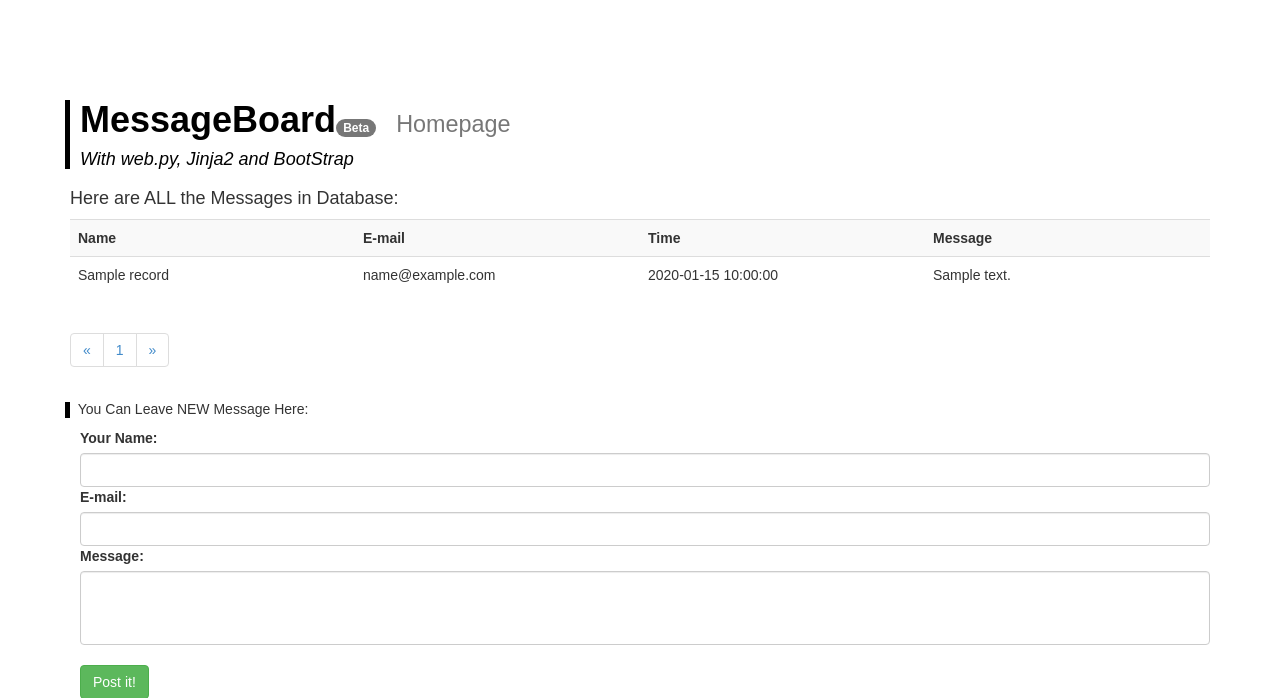
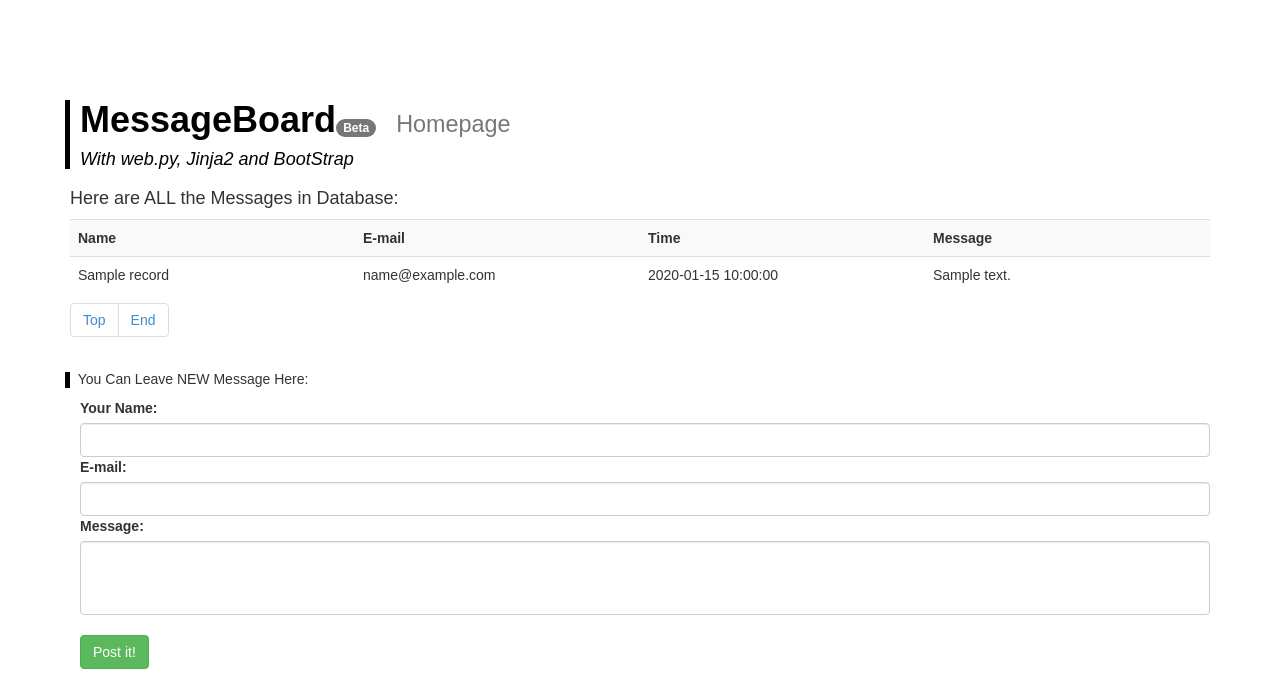
Before and after one commit to Sharuru/MessageBoard-with-Web.py, a Python web app: template templates/index.html in a window 1280 px wide. Shown: the top 698 px of the page. Run offline with Jinja, Linux system fonts and the light colour scheme; the template is opened without the code that fills it: most values are stand-ins (such as "Sample title", 1, 10 or a date in 2020).

Commit message:
auto correct error parameters in pagination
New: little adjustment in .css files.
New: show 8 records in one page now.

```diff
--- a/static/css/index.css
+++ b/static/css/index.css
@@ -28,6 +28,6 @@ box-shadow:-5px 0px black;
 .new-message-form{
 margin-left:10px;
 }
-.input-alert{
-margin-left:10px;
+.pagenavi{
+margin-top:-30px;
 }
--- a/templates/index.html
+++ b/templates/index.html
@@ -60,13 +60,23 @@
             </tr>
             {% endfor %}
         </table>
+        <div class="pagenavi">
             <ul class="pagination">
+            {% if page - 1 == 0 %}
+            <li><a href="/?page=1">Top</a></li>
+            {% else %}
             <li><a href="/?page={{ page - 1 }}">&laquo;</a></li>
-            {% for page_num in range(1,t_page+1) %}
+            {% endif %}
+            {% for page_num in range(1,t_page) %}
             <li><a href="/?page={{ page_num }}">{{ page_num }}</a></li>
             {% endfor %}
+            {% if page + 1 == t_page + 1 %}
+            <li><a href="/?page={{ t_page }}">End</a></li>
+            {% else %}
             <li><a href="/?page={{ page + 1 }}">&raquo;</a></li>
+            {% endif %}
             </ul>
+        </div>
     </div>
     <div class="new-message-title">
         <h5>&nbsp;&nbsp;You Can Leave NEW Message Here:</h5>
--- a/views.py
+++ b/views.py
@@ -23,8 +23,8 @@ def render_template(template_name, **context):
 class IndexHandler:
     def GET(self):
         page = int(input(page=1).page)
-        msgs = ctx.orm.query(Msg).order_by(Msg.msgid.desc()).limit(7).offset((page - 1) * 7).all()
-        t_page = ctx.orm.query(Msg).count()/7 + 1
+        msgs = ctx.orm.query(Msg).order_by(Msg.msgid.desc()).limit(8).offset((page - 1) * 8).all()
+        t_page = ctx.orm.query(Msg).count()/8 + 1
         message_form = newPostForm()
         return render_template('index.html', msgs=msgs, form=message_form,
                                manage=cookies().get('isAdmin') == "Shimakaze,Go!", page=page, t_page=t_page)
```
